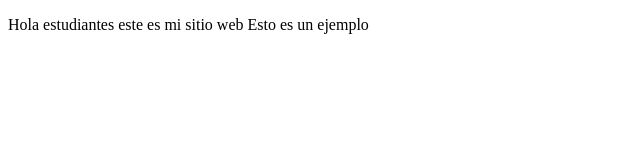
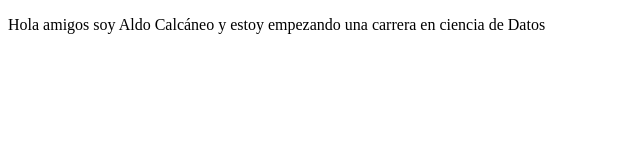
Before and after one commit to aldocs90/ProyectoDemoCursoPrework, a plain HTML site: page index.html in a window 1280 px wide. Shown: the whole page, without its empty margins (0-640 px from the left). Drawn offline with Linux system fonts and the light colour scheme.

Commit message:
cambiamos el texto

```diff
--- a/index.html
+++ b/index.html
@@ -8,8 +8,7 @@
 </head>
 <body>
     <p>
-        Hola estudiantes este es mi sitio web
-        Esto es un ejemplo
+        Hola amigos soy Aldo Calcáneo y estoy empezando una carrera en ciencia de Datos
     </p>
 
 </body>
```
